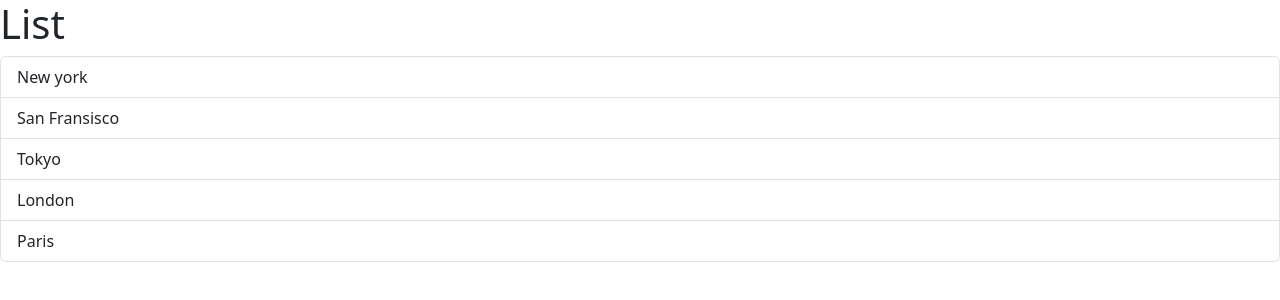
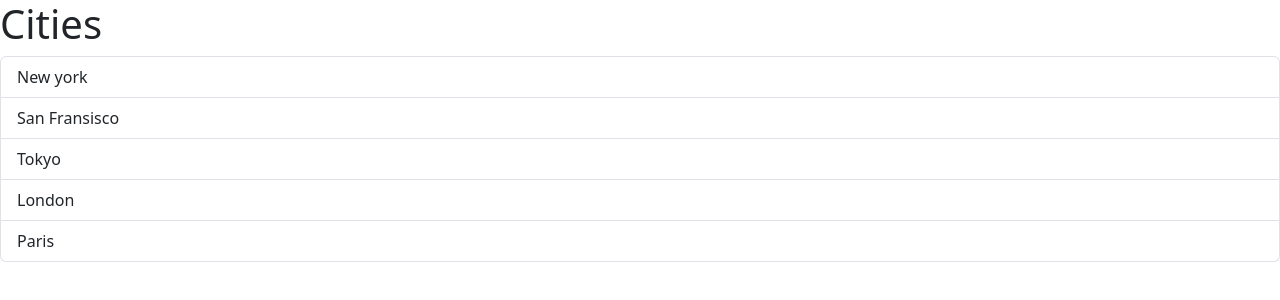
Before and after one commit to meekbronsen/react-app, a React (Vite) app: page / in a window 1280 px wide. Shown: the top 300 px of the page. Built offline with nearby package versions, Linux system fonts and the light colour scheme.

Commit message:
managing state and props.

```diff
--- a/src/App.tsx
+++ b/src/App.tsx
@@ -1,7 +1,9 @@
 import ListGroup from './components/ListGroup'
 
 function App(){
-  return <div> <ListGroup/> </div>
+  const items = ["New york", "San Fransisco", "Tokyo", "London", "Paris"];
+
+  return <div> <ListGroup items={items} heading='Cities'/> </div>
 }
 
 export default App;
--- a/src/components/ListGroup.tsx
+++ b/src/components/ListGroup.tsx
@@ -1,20 +1,27 @@
-import { MouseEvent } from "react";
+import { useState } from "react";
 
-function ListGroup() {
-  const items = ["New york", "San Fransisco", "Tokyo", "London", "Paris"];
 
-  // since we are declaring a brand new function, ts compiler does not know the type of the parameter (event), so we need to specify it's datatype
-  const clickHandler = (event: MouseEvent) => console.log(event); // type anototation for typescript
+interface ListGroupProps {
+  items: string[]   // means an array of strings
+  heading: string   //  heading of type string
+}
+
+function ListGroup({items, heading} : ListGroupProps) {
+
+  // const arr = useState(-1)
+  // Using array destructuring
+  const [selectedIndex, setSelectedIndex] = useState(-1); // Initialize selectedIndex variable. useState returns an array with two elements inside it
 
   return (
     <>
-      <h1>List</h1>
+      <h1>{heading}</h1>
       <ul className="list-group">
-        {items.map((item) => (
+        {items.map((item, index) => (
           <li
           key={item}
-          className="list-group-item"
-          onClick={clickHandler}>
+          className={ selectedIndex === index ? "list-group-item active" : "list-group-item"}
+          onClick={() => {setSelectedIndex(index)}}
+          >
             {" "}
             {item}{" "}
           </li>
```
